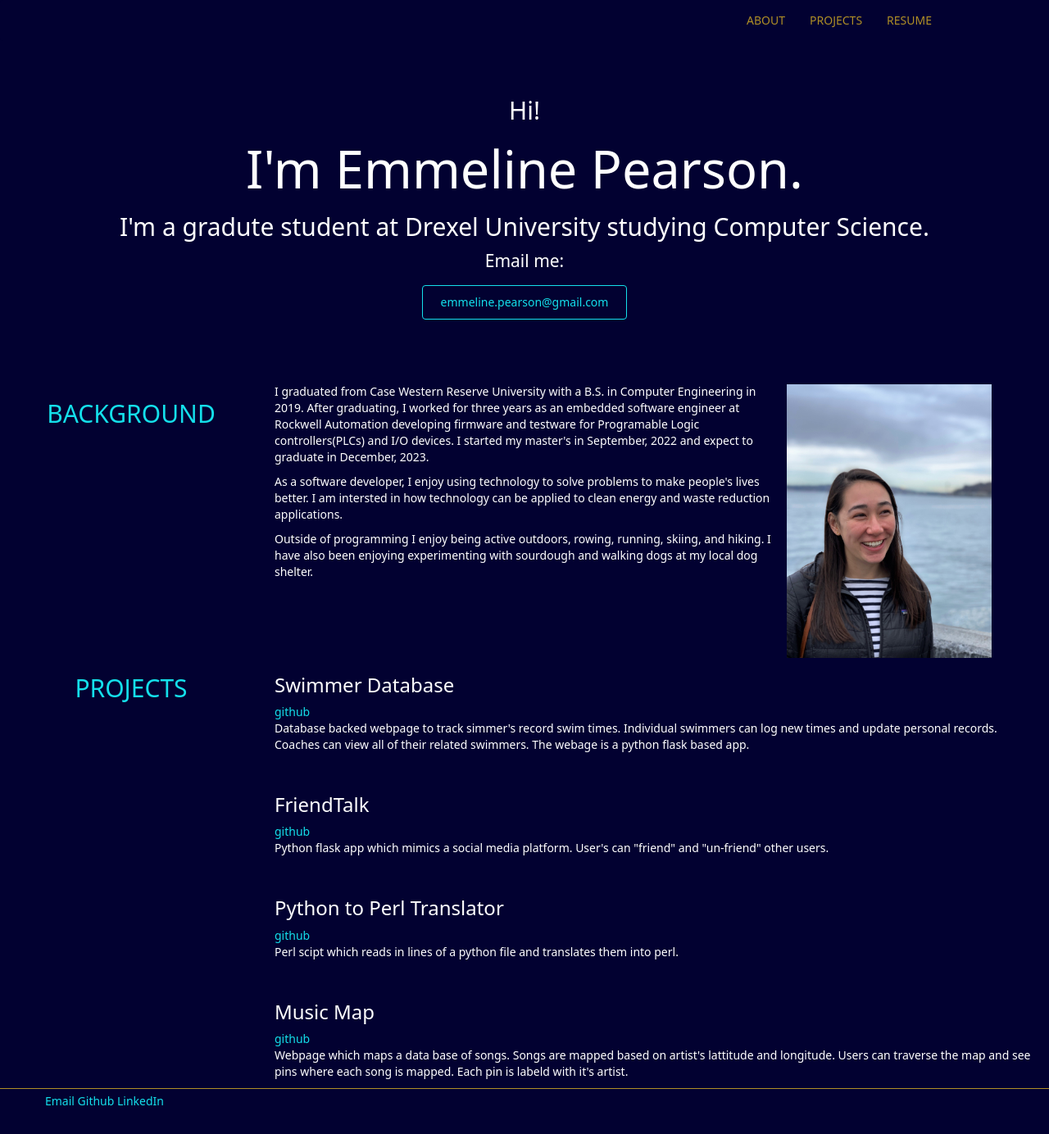
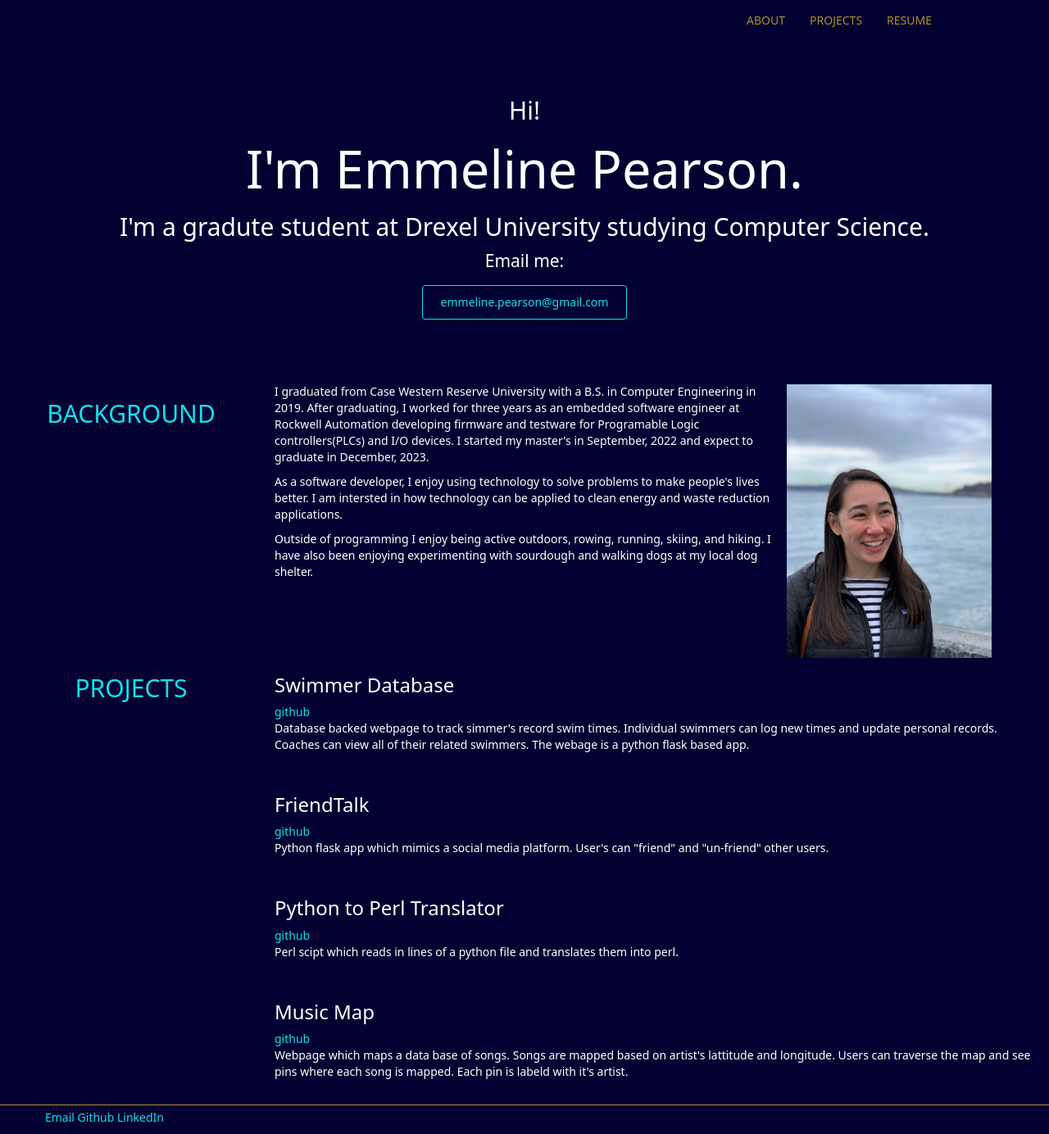
Before and after one commit to emmeline2/emmeline2.github.io, a Jekyll site: the page built from index.html, in a window 1280 px wide. Shown: the whole page at 82% size. Built offline with Jekyll 4.4.1, drawn with Linux system fonts in a browser that asks for light colours.

Commit message:
line height

```diff
--- a/css/main.css
+++ b/css/main.css
@@ -57,6 +57,7 @@
     padding: 0px;
     list-style: none;
     display: inline;
+    line-height: 20px;
 }
 footer ul li:hover {
     text-decoration: none;
--- a/index.html
+++ b/index.html
@@ -66,6 +66,7 @@
 			<a href="https://github.com/emmeline2/MusicMap">github</a>
 			<p> Webpage which maps a data base of songs. Songs are mapped based on artist's lattitude and longitude. Users can traverse the map and see pins where each song is mapped. Each pin is labeld with it's artist.
 			</p>
+			<br>
 		</div>
 	</div>
 </div>
```
